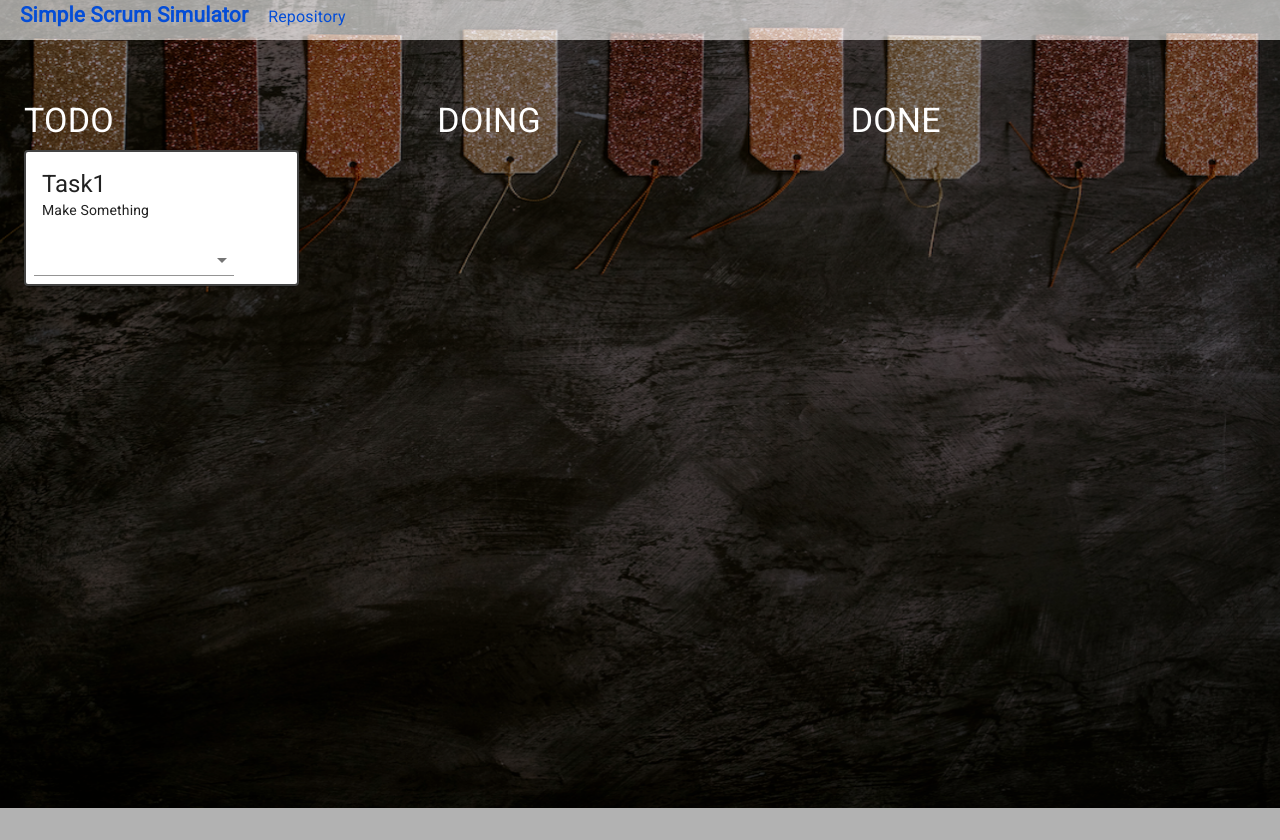
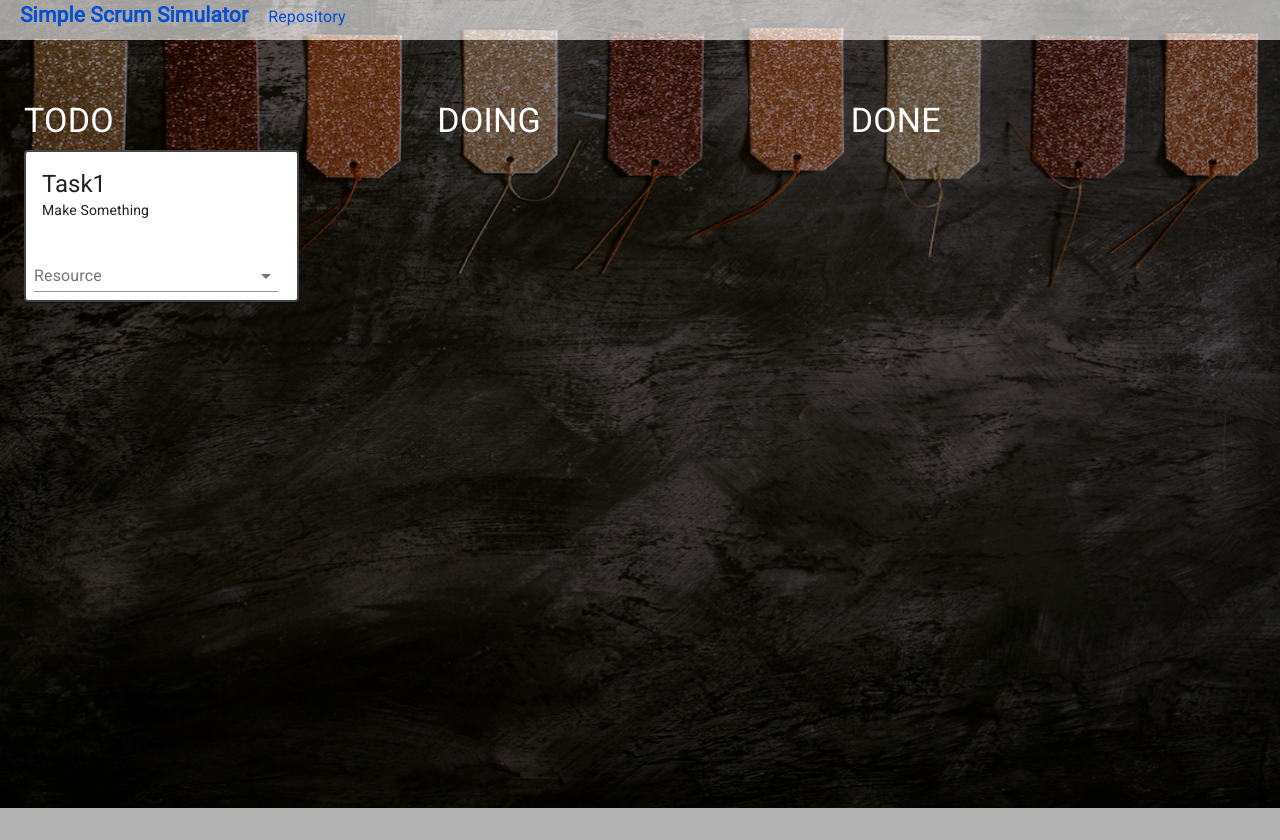
Before and after one commit to rowaxl/simple-scrum-board, a Next.js app: page / in a window 1280 px wide. Built offline with nearby package versions, Linux system fonts and the light colour scheme.

Commit message:
update select

```diff
--- a/pages/index.js
+++ b/pages/index.js
@@ -14,7 +14,7 @@ const useStyles = makeStyles((theme) => ({
   },
   formControl: {
     margin: theme.spacing(1),
-    minWidth: 200,
+    width: '90%'
   },
 }));
 
@@ -64,7 +64,9 @@ export default () => {
                     </CardContent>
                     <CardActionArea>
                       <FormControl className={styles.formControl}>
-                        <Select defaultValue="">
+                        <InputLabel id="label-select-resource">Resource</InputLabel>
+                        <Select labelId="label-select-resource" defaultValue="" variant="standard">
+                          <MenuItem value="">None</MenuItem>
                           <MenuItem value="p_1">JOHN DOE</MenuItem>
                           <MenuItem value="p_2">JANE DOE</MenuItem>
                           <MenuItem value="p_3">JACK DOE</MenuItem>
```
